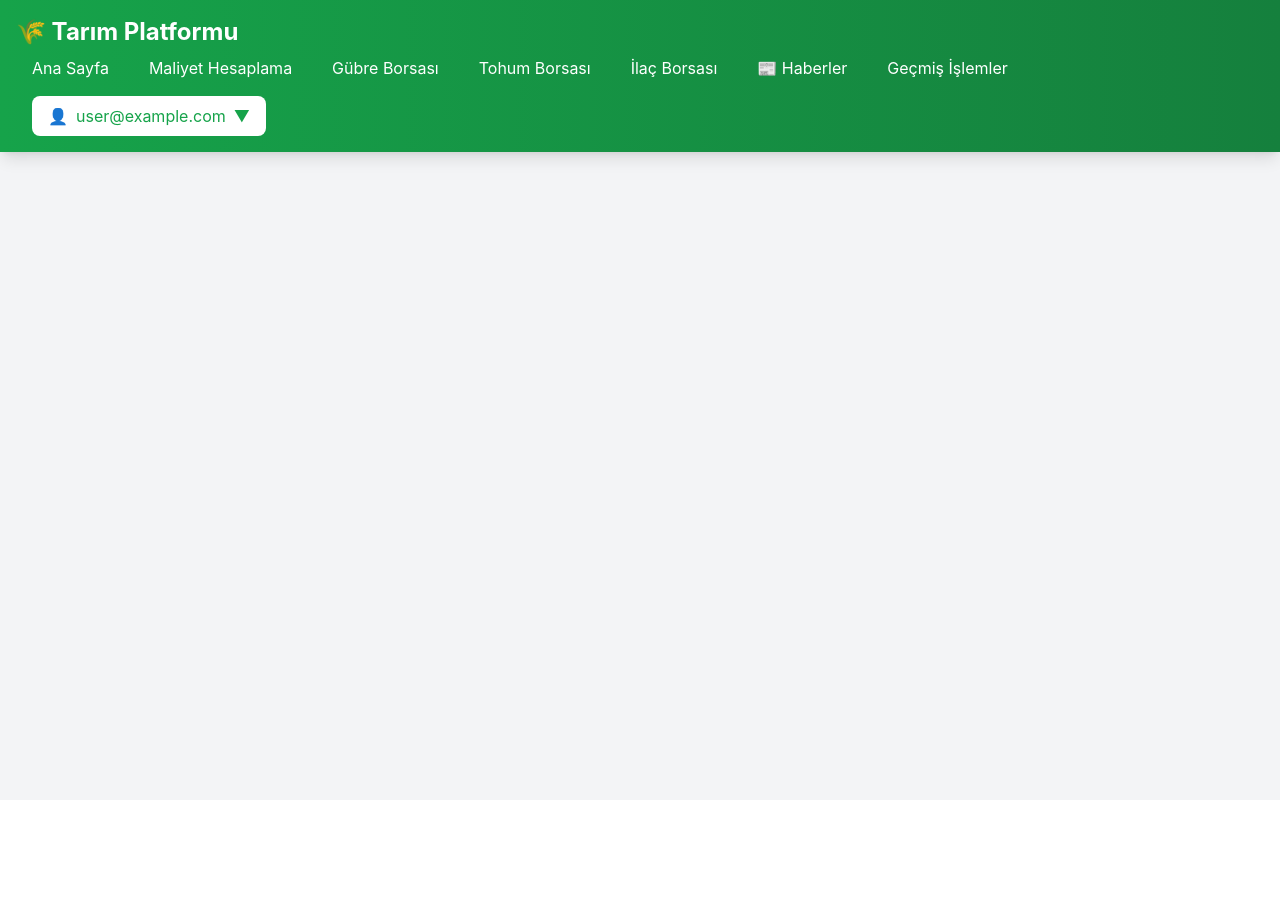
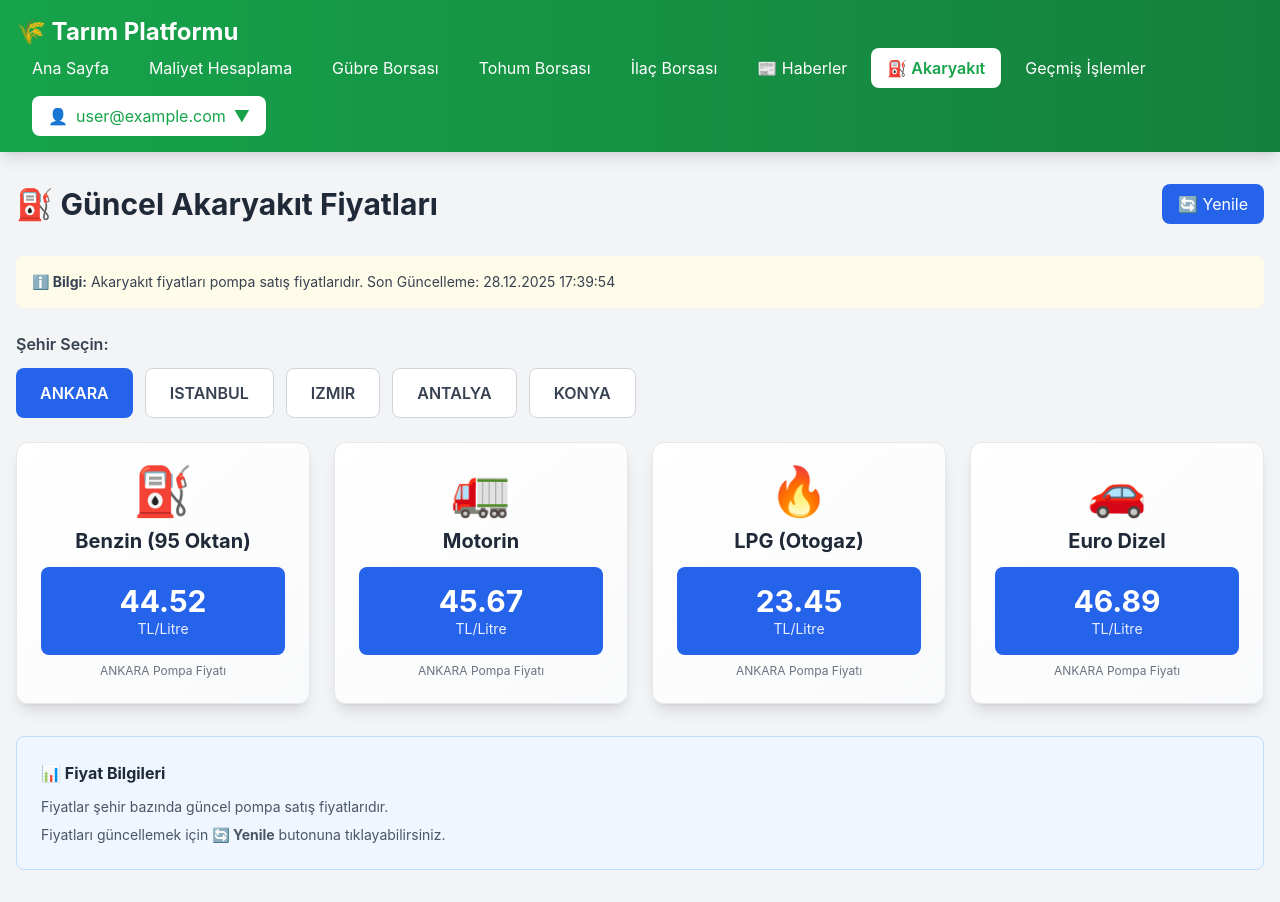
Before and after one commit to Oznkmc/Tarim-Web-App, a React (Create React App) app: page /akaryakit-fiyatlari in a window 1280 px wide. Before the commit the page ends 800 px from the top, so only its background shows below. Built offline with nearby package versions, Linux system fonts and the light colour scheme; no server answers; sample sign-in values are in the browser's storage.

Commit message:
Akaryakıt sayfası da eklendi.

```diff
--- a/src/App.js
+++ b/src/App.js
@@ -10,6 +10,7 @@ import GubreBorsasi from './pages/GubreBorsasi';
 import TohumBorsasi from './pages/TohumBorsasi';
 import IlacBorsasi from './pages/IlacBorsasi';
 import Haberler from './pages/Haberler';
+import AkaryakitFiyatlari from './pages/AkaryakitFiyatlari';
 import GecmisIslemler from './pages/GecmisIslemler';
 import Login from './pages/Login';
 import Register from './pages/Register';
@@ -33,6 +34,7 @@ function App() {
                     <Route path="/tohum-borsasi" element={<TohumBorsasi />} />
                     <Route path="/ilac-borsasi" element={<IlacBorsasi />} />
                     <Route path="/haberler" element={<Haberler />} />
+                    <Route path="/akaryakit-fiyatlari" element={<AkaryakitFiyatlari />} />
                     <Route path="/gecmis-islemler" element={<GecmisIslemler />} />
                   </Routes>
                 </>
--- a/src/components/Navbar.js
+++ b/src/components/Navbar.js
@@ -56,6 +56,9 @@ function Navbar() {
             <Link to="/haberler" className={linkClass('/haberler')}>
               📰 Haberler
             </Link>
+            <Link to="/akaryakit-fiyatlari" className={linkClass('/akaryakit-fiyatlari')}>
+              ⛽ Akaryakıt
+            </Link>
             <Link to="/gecmis-islemler" className={linkClass('/gecmis-islemler')}>
               Geçmiş İşlemler
             </Link>
--- /dev/null
+++ b/src/pages/AkaryakitFiyatlari.js
@@ -0,0 +1,147 @@
+import React, { useState, useEffect } from 'react';
+
+function AkaryakitFiyatlari() {
+    const [fiyatlar, setFiyatlar] = useState([]);
+    const [yukleniyor, setYukleniyor] = useState(true);
+    const [secilenSehir, setSecilenSehir] = useState('ANKARA');
+    const [sonGuncelleme, setSonGuncelleme] = useState(new Date().toLocaleString('tr-TR'));
+
+    useEffect(() => {
+        fiyatlariYukle();
+    }, [secilenSehir]);
+
+    const fiyatlariYukle = () => {
+        setYukleniyor(true);
+
+        // Statik fiyatlar - Manuel olarak güncellenebilir
+        const guncelFiyatlar = {
+            'ANKARA': [
+                { type: 'Benzin (95 Oktan)', price: '44.52', unit: 'TL/Litre', icon: '⛽' },
+                { type: 'Motorin', price: '45.67', unit: 'TL/Litre', icon: '🚛' },
+                { type: 'LPG (Otogaz)', price: '23.45', unit: 'TL/Litre', icon: '🔥' },
+                { type: 'Euro Dizel', price: '46.89', unit: 'TL/Litre', icon: '🚗' }
+            ],
+            'ISTANBUL': [
+                { type: 'Benzin (95 Oktan)', price: '44.95', unit: 'TL/Litre', icon: '⛽' },
+                { type: 'Motorin', price: '46.12', unit: 'TL/Litre', icon: '🚛' },
+                { type: 'LPG (Otogaz)', price: '23.78', unit: 'TL/Litre', icon: '🔥' },
+                { type: 'Euro Dizel', price: '47.34', unit: 'TL/Litre', icon: '🚗' }
+            ],
+            'IZMIR': [
+                { type: 'Benzin (95 Oktan)', price: '44.75', unit: 'TL/Litre', icon: '⛽' },
+                { type: 'Motorin', price: '45.89', unit: 'TL/Litre', icon: '🚛' },
+                { type: 'LPG (Otogaz)', price: '23.62', unit: 'TL/Litre', icon: '🔥' },
+                { type: 'Euro Dizel', price: '47.12', unit: 'TL/Litre', icon: '🚗' }
+            ],
+            'ANTALYA': [
+                { type: 'Benzin (95 Oktan)', price: '44.85', unit: 'TL/Litre', icon: '⛽' },
+                { type: 'Motorin', price: '45.98', unit: 'TL/Litre', icon: '🚛' },
+                { type: 'LPG (Otogaz)', price: '23.70', unit: 'TL/Litre', icon: '🔥' },
+                { type: 'Euro Dizel', price: '47.25', unit: 'TL/Litre', icon: '🚗' }
+            ],
+            'KONYA': [
+                { type: 'Benzin (95 Oktan)', price: '44.45', unit: 'TL/Litre', icon: '⛽' },
+                { type: 'Motorin', price: '45.55', unit: 'TL/Litre', icon: '🚛' },
+                { type: 'LPG (Otogaz)', price: '23.38', unit: 'TL/Litre', icon: '🔥' },
+                { type: 'Euro Dizel', price: '46.78', unit: 'TL/Litre', icon: '🚗' }
+            ]
+        };
+
+        setTimeout(() => {
+            setFiyatlar(guncelFiyatlar[secilenSehir] || guncelFiyatlar['ANKARA']);
+            setSonGuncelleme(new Date().toLocaleString('tr-TR'));
+            setYukleniyor(false);
+        }, 500);
+    };
+
+    const sehirler = ['ANKARA', 'ISTANBUL', 'IZMIR', 'ANTALYA', 'KONYA'];
+
+    return (
+        <div className="container mx-auto px-4 py-8">
+            <div className="flex justify-between items-center mb-8">
+                <h1 className="text-3xl font-bold text-gray-800">⛽ Güncel Akaryakıt Fiyatları</h1>
+                <button
+                    onClick={fiyatlariYukle}
+                    disabled={yukleniyor}
+                    className="bg-blue-600 hover:bg-blue-700 text-white px-4 py-2 rounded-lg disabled:opacity-50 transition"
+                >
+                    {yukleniyor ? '⏳ Yükleniyor...' : '🔄 Yenile'}
+                </button>
+            </div>
+
+            <div className="bg-yellow-50 rounded-lg p-4 mb-6">
+                <p className="text-sm text-gray-700">
+                    <strong>ℹ️ Bilgi:</strong> Akaryakıt fiyatları pompa satış fiyatlarıdır. Son Güncelleme: {sonGuncelleme}
+                </p>
+            </div>
+
+            {/* Şehir Seçimi */}
+            <div className="mb-6">
+                <label className="block text-gray-700 font-semibold mb-3">Şehir Seçin:</label>
+                <div className="flex flex-wrap gap-3">
+                    {sehirler.map((sehir) => (
+                        <button
+                            key={sehir}
+                            onClick={() => setSecilenSehir(sehir)}
+                            className={`px-6 py-3 rounded-lg font-semibold transition ${secilenSehir === sehir
+                                ? 'bg-blue-600 text-white'
+                                : 'bg-white text-gray-700 hover:bg-gray-100 border border-gray-300'
+                                }`}
+                        >
+                            {sehir}
+                        </button>
+                    ))}
+                </div>
+            </div>
+
+            {yukleniyor ? (
+                <div className="text-center py-12">
+                    <div className="inline-block animate-spin rounded-full h-12 w-12 border-b-2 border-blue-600"></div>
+                    <p className="mt-4 text-gray-600">Fiyatlar yükleniyor...</p>
+                </div>
+            ) : (
+                <div className="grid grid-cols-1 md:grid-cols-2 lg:grid-cols-4 gap-6">
+                    {fiyatlar.map((yakit, index) => (
+                        <div
+                            key={index}
+                            className="bg-gradient-to-br from-white to-gray-50 rounded-xl shadow-lg p-6 hover:shadow-2xl transition duration-300 border border-gray-200"
+                        >
+                            <div className="text-center">
+                                <div className="text-5xl mb-3">{yakit.icon}</div>
+                                <h3 className="font-bold text-xl text-gray-800 mb-3">
+                                    {yakit.type}
+                                </h3>
+                                <div className="bg-blue-600 text-white rounded-lg py-4 px-3 mb-2">
+                                    <p className="text-3xl font-bold">{yakit.price}</p>
+                                    <p className="text-sm opacity-90">{yakit.unit}</p>
+                                </div>
+                                <p className="text-xs text-gray-500 mt-2">
+                                    {secilenSehir} Pompa Fiyatı
+                                </p>
+                            </div>
+                        </div>
+                    ))}
+                </div>
+            )}
+
+            {!yukleniyor && fiyatlar.length === 0 && (
+                <div className="text-center py-12">
+                    <p className="text-gray-500 text-lg">Henüz fiyat bilgisi bulunmuyor.</p>
+                </div>
+            )}
+
+            {/* Fiyat Güncelleme Bilgisi */}
+            <div className="mt-8 bg-blue-50 rounded-lg p-6 border border-blue-200">
+                <h3 className="font-bold text-gray-800 mb-3">📊 Fiyat Bilgileri</h3>
+                <p className="text-sm text-gray-600 mb-2">
+                    Fiyatlar şehir bazında güncel pompa satış fiyatlarıdır.
+                </p>
+                <p className="text-sm text-gray-600">
+                    Fiyatları güncellemek için <strong>🔄 Yenile</strong> butonuna tıklayabilirsiniz.
+                </p>
+            </div>
+        </div>
+    );
+}
+
+export default AkaryakitFiyatlari;
```
